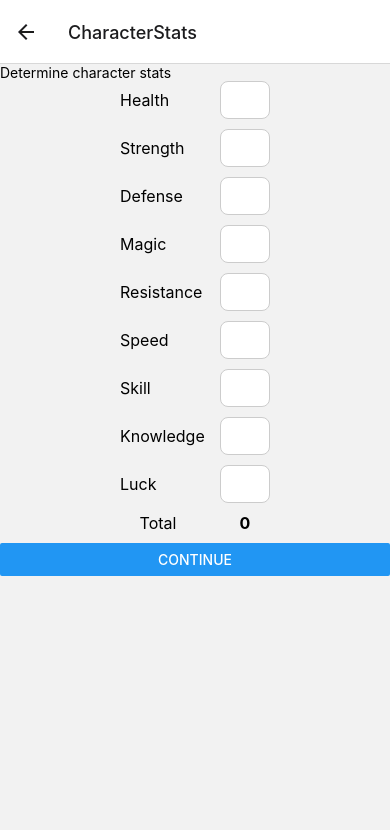
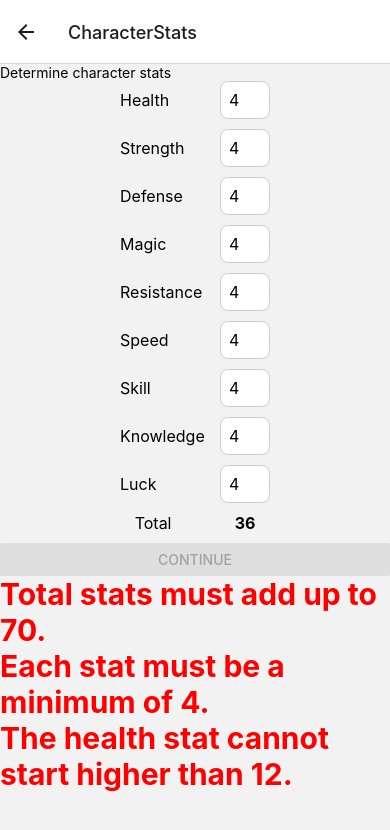
Before and after one commit to Edison-Tong/colors-game, a React Native app: screen /CharacterStats in a window 390 px wide. Shown: the top 830 px of the page. Built offline with nearby package versions, Linux system fonts and the light colour scheme; what react-native would draw is missing.

Commit message:
added restrictions to character creation

```diff
--- a/CharacterInit.js
+++ b/CharacterInit.js
@@ -53,6 +53,8 @@ export default function CharacterInit() {
           zIndex={3000}
           zIndexInverse={1000}
         />
+        <Text>Movement</Text>
+        <Text>{unitValue === "Mage" ? 4 : 5}</Text>
         <Text>Pick your size</Text>
         <DropDownPicker
           open={openDropdown === "size"}
@@ -66,6 +68,7 @@ export default function CharacterInit() {
         <Button
           title="Continue"
           onPress={() => navigation.navigate("CharacterStats")}
+          disabled={unitValue === null || sizeValue === null}
         />
       </View>
     </TouchableWithoutFeedback>
--- a/CharacterStats.js
+++ b/CharacterStats.js
@@ -13,15 +13,15 @@ import { useNavigation } from "@react-navigation/native";
 export default function CharacterStats() {
   const navigation = useNavigation();
   const [stats, setStats] = useState({
-    Health: "",
-    Strength: "",
-    Defense: "",
-    Magic: "",
-    Resistance: "",
-    Speed: "",
-    Skill: "",
-    Knowledge: "",
-    Luck: "",
+    Health: "4",
+    Strength: "4",
+    Defense: "4",
+    Magic: "4",
+    Resistance: "4",
+    Speed: "4",
+    Skill: "4",
+    Knowledge: "4",
+    Luck: "4",
   });
 
   const handleChange = (key, value) => {
@@ -41,10 +41,22 @@ export default function CharacterStats() {
       <View>
         <Text>Determine character stats</Text>
         {Object.keys(stats).map((key) => (
-          <View style={styles.row} key={key}>
+          <View style={[styles.row]} key={key}>
             <Text style={styles.label}>{key}</Text>
             <TextInput
-              style={styles.input}
+              style={[
+                styles.input,
+                key === "Health" && stats["Health"] > 12
+                  ? {
+                      color: "red",
+                      fontWeight: "bold",
+                    }
+                  : "",
+                stats[key] < 4 && {
+                  color: "red",
+                  fontWeight: "bold",
+                },
+              ]}
               keyboardType="numeric"
               value={stats[key]}
               onChangeText={(value) => handleChange(key, value)}
@@ -65,8 +77,21 @@ export default function CharacterStats() {
         <Button
           title="continue"
           onPress={() => navigation.navigate("CharacterWeapon")}
-          disabled={total > 70}
+          disabled={
+            total !== 70 ||
+            Object.values(stats).some((val) => parseInt(val) < 4) ||
+            stats["Health"] > 12
+          }
         />
+        <Text style={{ fontSize: 30, fontWeight: "bold", color: "red" }}>
+          Total stats must add up to 70.
+        </Text>
+        <Text style={{ fontSize: 30, fontWeight: "bold", color: "red" }}>
+          Each stat must be a minimum of 4.{" "}
+        </Text>
+        <Text style={{ fontSize: 30, fontWeight: "bold", color: "red" }}>
+          The health stat cannot start higher than 12.
+        </Text>
       </View>
     </TouchableWithoutFeedback>
   );
```
